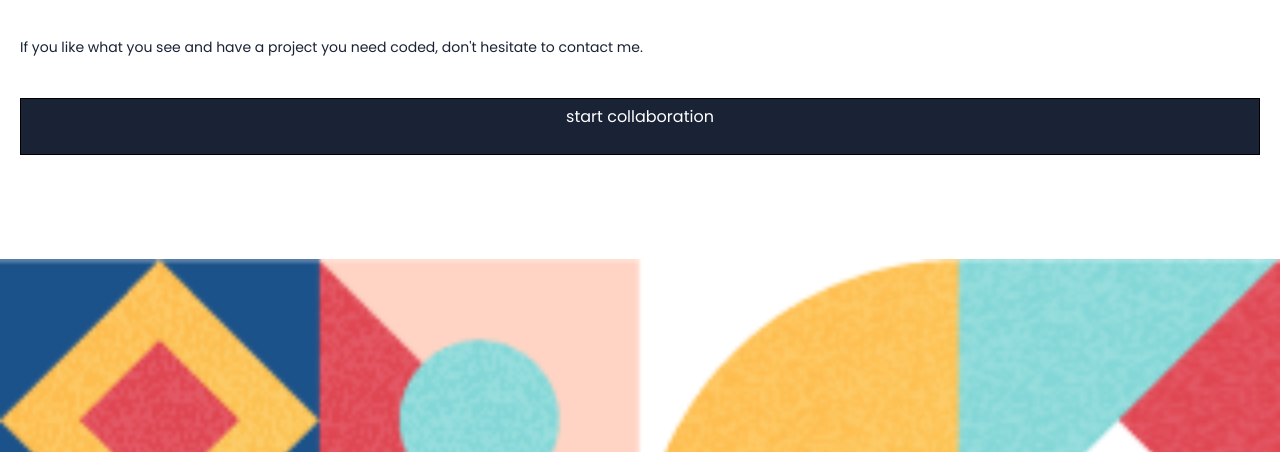
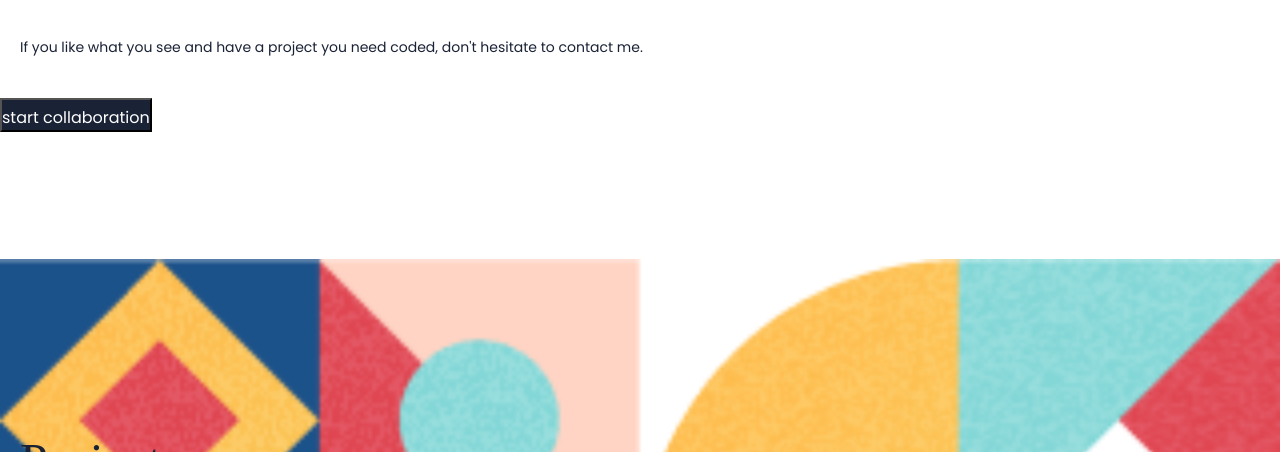
Before and after one commit to uno36/My-Portfolio, a website: page index.html in a window 1280 px wide. Shown: the part 284-736 px from the top of the page. Drawn offline with nearby package versions, Linux system fonts and the light colour scheme; a web font is replaced by a local one.

Commit message:
Added btn to html

```diff
--- a/index.html
+++ b/index.html
@@ -32,10 +32,9 @@
                 or website. Take a look at my work.</p>
             <p class="homepage-description2"> If you like what you see and have a project you need coded, don't hesitate
                 to contact me.</p>
-            <div class="homepage-collaboration">
-                <p class="homepage-start-collab">start collaboration</p>
-                <div>
-                </div>
+                <div class="btn-container">
+                    <button type="submit" class="homepage-start-collab">start collaboration</button>
+                    </div>
 
     </section>
     <section class="projects">
```
